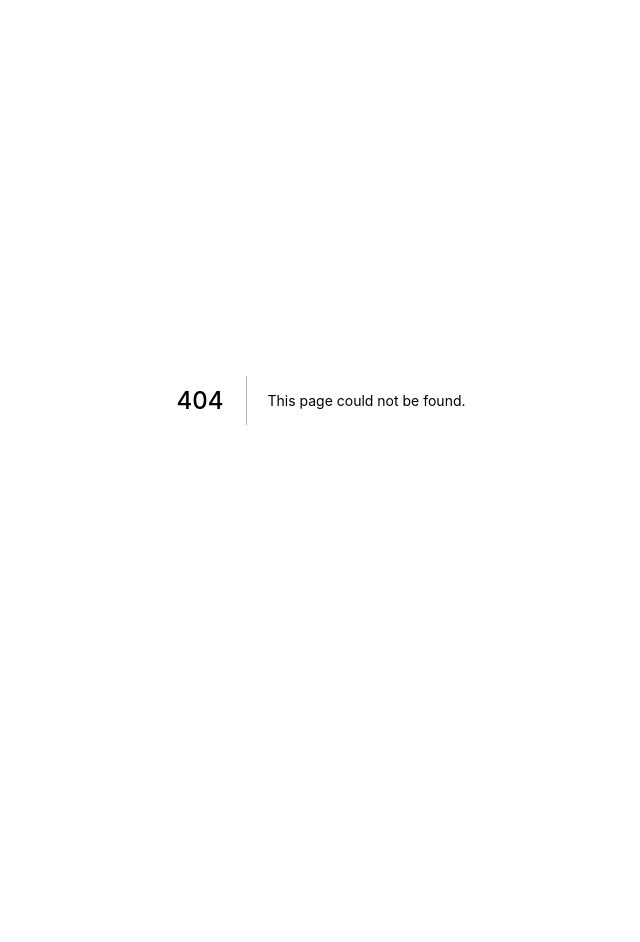
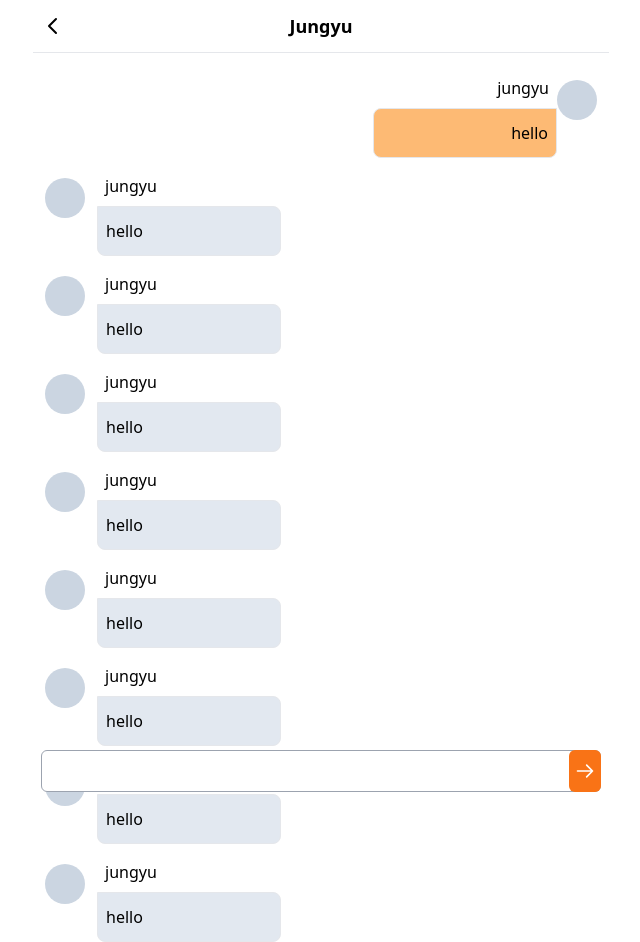
Before and after one commit to jungyu333/carrot_market, a Next.js app: page /chats/1 in a window 1280 px wide. Before the commit this address had no page. Shown: the whole page, without its empty margins (319-959 px from the left). Before the commit the page ends 800 px from the top, so only its background shows below. Built offline with nearby package versions, Linux system fonts and the light colour scheme.

Commit message:
chats/[id].tsx css

```diff
--- /dev/null
+++ b/pages/chats/[id].tsx
@@ -0,0 +1,184 @@
+import tw from "tailwind-styled-components";
+import Layout from "../../components/layout";
+
+const Wrapper = tw.div`
+  mt-20
+  px-3
+  relative
+`;
+
+const MessageContainer = tw.div<MessageProps>`
+  flex
+  space-x-3
+  mt-5
+  ${(p: MessageProps) => (p.$isreversed ? "flex-row-reverse" : " ")}
+`;
+
+const Avatar = tw.div`
+  w-10
+  h-10
+  bg-slate-300
+  rounded-full
+`;
+
+const TextContainer = tw.div`
+  w-1/3
+  flex
+  flex-col
+  justify-center
+  items-start
+  space-y-2
+  -mt-1
+
+`;
+
+const Name = tw.span<MessageProps>`
+  w-full
+  px-2
+  ${(p: MessageProps) => (p.$isreversed ? "text-right" : "text-left ")}
+`;
+
+const Text = tw.p<MessageProps>`
+  border
+  py-3
+  px-2
+  w-full
+  break-words
+  rounded-br-lg
+  rounded-bl-lg
+  ${(p: MessageProps) =>
+    p.$isreversed
+      ? "rounded-tl-lg   bg-orange-300 text-right"
+      : " rounded-tr-lg  bg-slate-200"}
+`;
+
+interface MessageProps {
+  $isreversed: boolean;
+}
+
+const InputContainer = tw.div`
+  fixed
+  bottom-2
+  bg-white
+  flex
+  inset-x-0
+  px-2
+  max-w-xl
+  mx-auto
+
+`;
+
+const Input = tw.input`
+  w-full
+  mx-auto
+  rounded-md
+  border-gray-200
+  focus:ring-orange-500
+  focus:border-orange-500
+  border-gray-400
+`;
+
+const SendButton = tw.button`
+  absolute
+  inset-y-0
+  right-2
+  px-1.5
+  py-2
+  rounded-md
+  bg-orange-500
+  cursor-pointer
+  text-white
+  hover:bg-orange-600
+`;
+
+export default function ChatDetail() {
+  return (
+    <Layout canGoBack title="Jungyu" isLogIn={false} hasTabBar={false}>
+      <Wrapper>
+        <MessageContainer $isreversed>
+          <Avatar />
+          <TextContainer>
+            <Name $isreversed>jungyu</Name>
+            <Text $isreversed>hello</Text>
+          </TextContainer>
+        </MessageContainer>
+        <MessageContainer>
+          <Avatar />
+          <TextContainer>
+            <Name>jungyu</Name>
+            <Text>hello</Text>
+          </TextContainer>
+        </MessageContainer>
+        <MessageContainer>
+          <Avatar />
+          <TextContainer>
+            <Name>jungyu</Name>
+            <Text>hello</Text>
+          </TextContainer>
+        </MessageContainer>
+        <MessageContainer>
+          <Avatar />
+          <TextContainer>
+            <Name>jungyu</Name>
+            <Text>hello</Text>
+          </TextContainer>
+        </MessageContainer>
+        <MessageContainer>
+          <Avatar />
+          <TextContainer>
+            <Name>jungyu</Name>
+            <Text>hello</Text>
+          </TextContainer>
+        </MessageContainer>
+        <MessageContainer>
+          <Avatar />
+          <TextContainer>
+            <Name>jungyu</Name>
+            <Text>hello</Text>
+          </TextContainer>
+        </MessageContainer>
+        <MessageContainer>
+          <Avatar />
+          <TextContainer>
+            <Name>jungyu</Name>
+            <Text>hello</Text>
+          </TextContainer>
+        </MessageContainer>
+        <MessageContainer>
+          <Avatar />
+          <TextContainer>
+            <Name>jungyu</Name>
+            <Text>hello</Text>
+          </TextContainer>
+        </MessageContainer>
+        <MessageContainer>
+          <Avatar />
+          <TextContainer>
+            <Name>jungyu</Name>
+            <Text>hello</Text>
+          </TextContainer>
+        </MessageContainer>
+
+        <InputContainer>
+          <Input type="text" />
+          <SendButton>
+            <svg
+              xmlns="http://www.w3.org/2000/svg"
+              className="h-5 w-5"
+              fill="none"
+              viewBox="0 0 24 24"
+              stroke="currentColor"
+              strokeWidth="2"
+            >
+              <path
+                strokeLinecap="round"
+                strokeLinejoin="round"
+                d="M14 5l7 7m0 0l-7 7m7-7H3"
+              />
+            </svg>
+          </SendButton>
+        </InputContainer>
+      </Wrapper>
+    </Layout>
+  );
+}
--- a/pages/chats.tsx
+++ b/pages/chats/index.tsx
@@ -1,5 +1,5 @@
 import tw from "tailwind-styled-components";
-import Layout from "../components/layout";
+import Layout from "../../components/layout";
 
 const Wrapper = tw.div`
   mt-16
--- a/pages/communicate.tsx
+++ b/pages/communicate/index.tsx
@@ -1,5 +1,6 @@
+import Link from "next/link";
 import tw from "tailwind-styled-components";
-import Layout from "../components/layout";
+import Layout from "../../components/layout";
 
 const Wrapper = tw.div`
   mt-16
@@ -60,7 +61,7 @@ const PostSubInfoContainer = tw.div`
 
 const Time = tw.span`
   text-gray-400
-  text-md
+  text-sm
 `;
 
 const CommentContainer = tw.div`
@@ -90,6 +91,7 @@ const NewProduct = tw.div`
   transition-colors
   shadow-sm
   text-white
+  cursor-pointer
 `;
 export default function Communicate() {
   return (
@@ -124,6 +126,7 @@ export default function Communicate() {
                 </CommentContainer>
               </PostSubInfoContainer>
             </PostContainer>
+            <Link href="/communicate/write">
               <NewProduct>
                 <svg
                   xmlns="http://www.w3.org/2000/svg"
@@ -140,6 +143,7 @@ export default function Communicate() {
                   />
                 </svg>
               </NewProduct>
+            </Link>
           </>
         ))}
       </Wrapper>
--- /dev/null
+++ b/pages/communicate/write.tsx
@@ -0,0 +1,82 @@
+import tw from "tailwind-styled-components";
+import Layout from "../../components/layout";
+
+const Wrapper = tw.div`
+  mt-20
+  px-3
+`;
+
+const TitleContainer = tw.div`
+  flex
+  flex-col
+  justify-center
+  space-y-2
+  py-4
+`;
+
+const Title = tw.label`
+  font-bold
+  text-lg
+`;
+
+const TitleInput = tw.input`
+  py-2
+  rounded-md
+  focus:ring-orange-500
+  focus:border-orange-500
+  placeholder:text-gray-400
+`;
+
+const MainContainer = tw.div`
+  flex
+  flex-col
+  justify-center
+  space-y-2
+  py-4
+`;
+
+const Main = tw.label`
+  font-bold
+  text-lg
+  `;
+
+const TextArea = tw.textarea`
+  py-2
+  rounded-md
+  focus:ring-orange-500
+  focus:border-orange-500
+  placeholder:text-gray-400
+`;
+
+const ButtonContainer = tw.div`
+  mt-8
+`;
+
+const Button = tw.button`
+  border
+  w-full
+  py-3
+  rounded-md
+  bg-orange-500
+  text-white
+  hover:bg-orange-600
+`;
+export default function WritePost() {
+  return (
+    <Layout canGoBack title="새 글 작성" isLogIn hasTabBar={false}>
+      <Wrapper>
+        <TitleContainer>
+          <Title>제목</Title>
+          <TitleInput type="text" placeholder="Title" />
+        </TitleContainer>
+        <MainContainer>
+          <Main>본문</Main>
+          <TextArea rows={6} placeholder="Create Post" />
+        </MainContainer>
+        <ButtonContainer>
+          <Button>Create a Post!</Button>
+        </ButtonContainer>
+      </Wrapper>
+    </Layout>
+  );
+}
```
Lines whose indentation alone changed are shown as unchanged.
